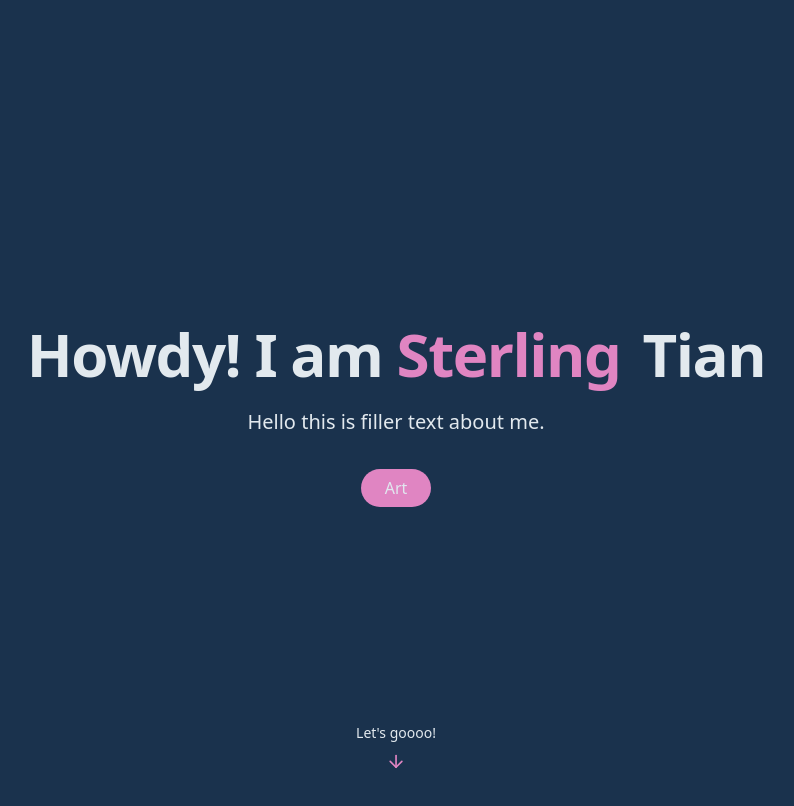
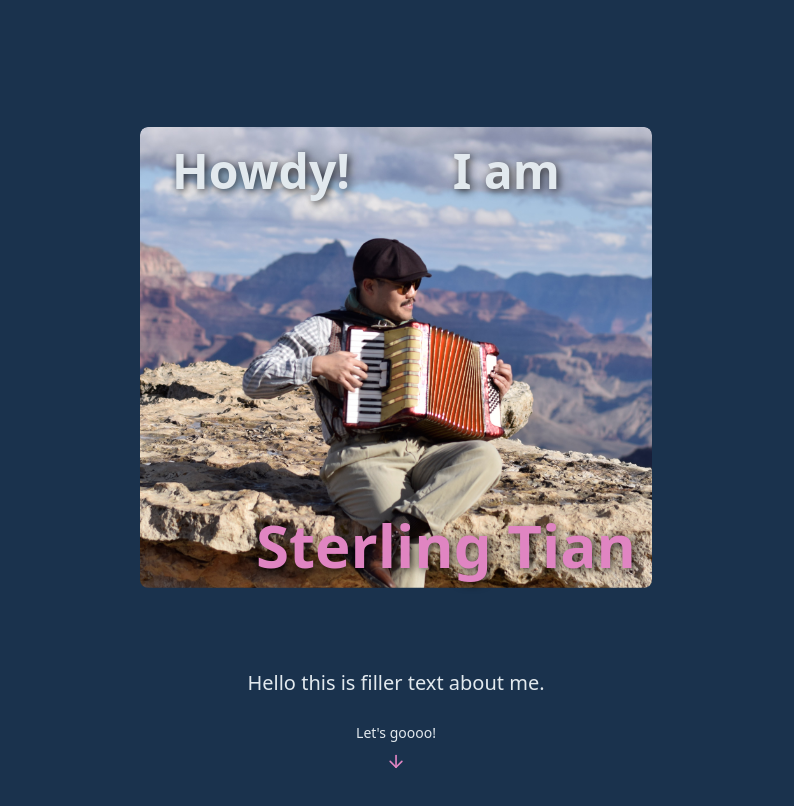
Before and after one commit to Sterling-Tian/sterling-portfolio, a React (Vite) app: page / in a window 1280 px wide. Shown: the part 1740-2546 px from the top of the page, without its empty margins (244-1038 px from the left). Built offline with nearby package versions, Linux system fonts and the light colour scheme.

Commit message:
put Text on top of portrait

```diff
--- a/src/components/SectionResume.jsx
+++ b/src/components/SectionResume.jsx
@@ -8,19 +8,47 @@ export const SectionResume = () => {
     >
         <div className="container max-w-4xl mx-auto text-center z-10">
             <div className="space-y-6">
-                <h1 className="text-4xl md:text-6xl font-bold tracking-tight">
-                    <span className="opacity-0 animate-fade-in">Howdy! I am</span>
-                    <span className="text-primary opacity-0 animate-fade-in-delay-1"> Sterling</span>
-                    <span className="text-gradient ml-2 opacity-0 animate-fade-in-delay-2"> Tian</span>
-                </h1>
-                <p className="text-lg md:text-xl text-muted-foreground max-2-2xl mx-auto opacity-0 animate-fade-in-delay-3">
+                {/* Image with text overlays */}
+                <div className="relative inline-block">
+                    <img
+                        src="/projects/portrait.JPG"
+                        alt="Sterling Tian portrait"
+                        className="w-full max-w-lg mx-auto rounded-lg"
+                        style={{ clipPath: 'inset(0 0 10% 0 round 0.5rem)' }}
+                    />
+
+                    {/* Top-left text */}
+                    <div className="absolute top-5 left-8 text-left">
+                        <span
+                            className="text-3xl md:text-5xl font-bold opacity-0 animate-fade-in"
+                            style={{ textShadow: '2px 2px 8px rgba(0,0,0,0.8)' }}
+                        >
+                            Howdy!
+                        </span>
+                    </div>
+                     <div className="absolute top-5 right-23 text-right">
+                        <span
+                            className="text-3xl md:text-5xl font-bold opacity-0 animate-fade-in"
+                            style={{ textShadow: '2px 2px 8px rgba(0,0,0,0.8)' }}
+                        >
+                             I am
+                        </span>
+                    </div>
+
+                    {/* Bottom text */}
+                    <div className="absolute bottom-16 right-4 text-left">
+                        <span
+                            className="text-4xl md:text-6xl font-bold text-primary opacity-0 animate-fade-in-delay-1"
+                            style={{ textShadow: '2px 2px 8px rgba(0,0,0,0.8)' }}
+                        >
+                            Sterling Tian
+                        </span>
+                    </div>
+                </div>
+
+                <p className="text-lg md:text-xl text-muted-foreground max-w-2xl mx-auto opacity-0 animate-fade-in-delay-3">
                     Hello this is filler text about me.
                 </p>
-                    <div className="pt-4 opacity-0 animate-fade-in-delay-4">
-                        <a href="#art" className="cosmic-button">
-                            Art
-                        </a>
-                    </div>
             </div>
         </div>
 {/* Bouncing button */}
```
Also changed, not shown: public/projects/portrait.JPG (added).
